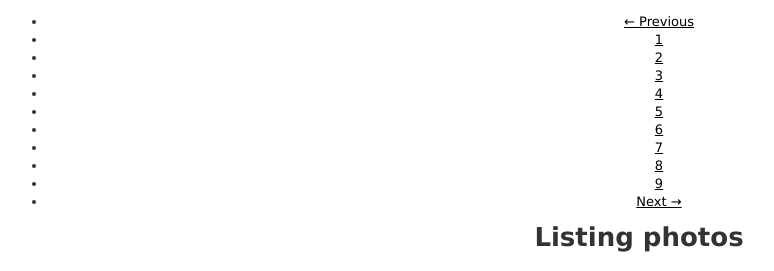
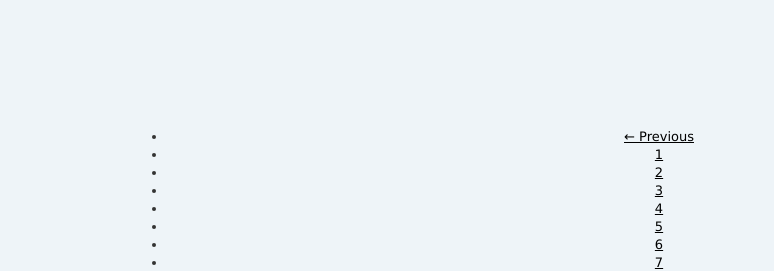
Before and after one commit to Vyslkb/fashionfeed, a Rails app: page /photos in a window 1280 px wide. Shown: the top 271 px of the page, without its empty margins (1-775 px from the left). Run offline with Rails 7, Linux system fonts and the light colour scheme; data comes from the database, SQL or seed files in the repository; style sheets or scripts are compiled from the project's sources; parts of the project's set-up code (start-up, migrations or seed data) failed here and were passed over; some libraries are stand-ins or nearby versions.

Commit message:
visual mods, background asset and google web font

```diff
--- a/app/assets/javascripts/application.js
+++ b/app/assets/javascripts/application.js
@@ -42,7 +42,7 @@
   $container.masonry({
 
      itemSelector: '.item',
-  columnWidth: 120,
+  columnWidth: 20,
   isAnimated: true,
   isFitWidth: true
   });
--- a/app/assets/stylesheets/application.css
+++ b/app/assets/stylesheets/application.css
@@ -11,3 +11,8 @@
  *= require_self
  *= require_tree .
  */
+body{
+	text-align:center;
+	margin:10%;
+	background:#bbb;
+}
--- a/app/assets/stylesheets/photos.css.scss
+++ b/app/assets/stylesheets/photos.css.scss
@@ -1,8 +1,12 @@
 // Place all the styles related to the Photos controller here.
 // They will automatically be included in application.css.
 // You can use Sass (SCSS) here: http://sass-lang.com/
-body{
-	text-align:center;
+
+#container{
+	margin: 0 auto;
+	background:#ffffff;
+	padding:10px;
+	background-image: image-url("cork.jpg");
 }
 .item {
 
--- a/app/assets/stylesheets/scaffolds.css.scss
+++ b/app/assets/stylesheets/scaffolds.css.scss
@@ -1,7 +1,7 @@
 body {
-  background-color: #fff;
+  background-color: #eef4f8;
   color: #333;
-  font-family: verdana, arial, helvetica, sans-serif;
+  font-family: 'Quattrocento Sans', sans-serif;
   font-size: 13px;
   line-height: 18px;
 }
--- a/app/views/layouts/application.html.erb
+++ b/app/views/layouts/application.html.erb
@@ -5,6 +5,7 @@
   <%= stylesheet_link_tag    "application", :media => "all" %>
   <%= javascript_include_tag "application" %>
   <%= csrf_meta_tags %>
+  <link href='http://fonts.googleapis.com/css?family=Quattrocento+Sans:400,400italic,700,700italic' rel='stylesheet' type='text/css'>
 </head>
 <body>
 
--- a/app/views/photos/index.html.erb
+++ b/app/views/photos/index.html.erb
@@ -15,8 +15,8 @@
 <div id="container">
 <% @photos.each do |photo| %>
 <%
-  randomRot = 0
-  # randomRot = rand(0...0) * 5
+  #randomRot = 0
+   randomRot = rand(-5...5)
   randomWidth = rand(120...240)
 %>
 <div class="fashion-img-container item" style="transform:rotate(<%= randomRot %>deg) -ms-transform: rotate(<%= randomRot %>deg); /* IE 9 */ -webkit-transform: rotate(<%= randomRot %>deg); /* Safari and Chrome */ ">
```
